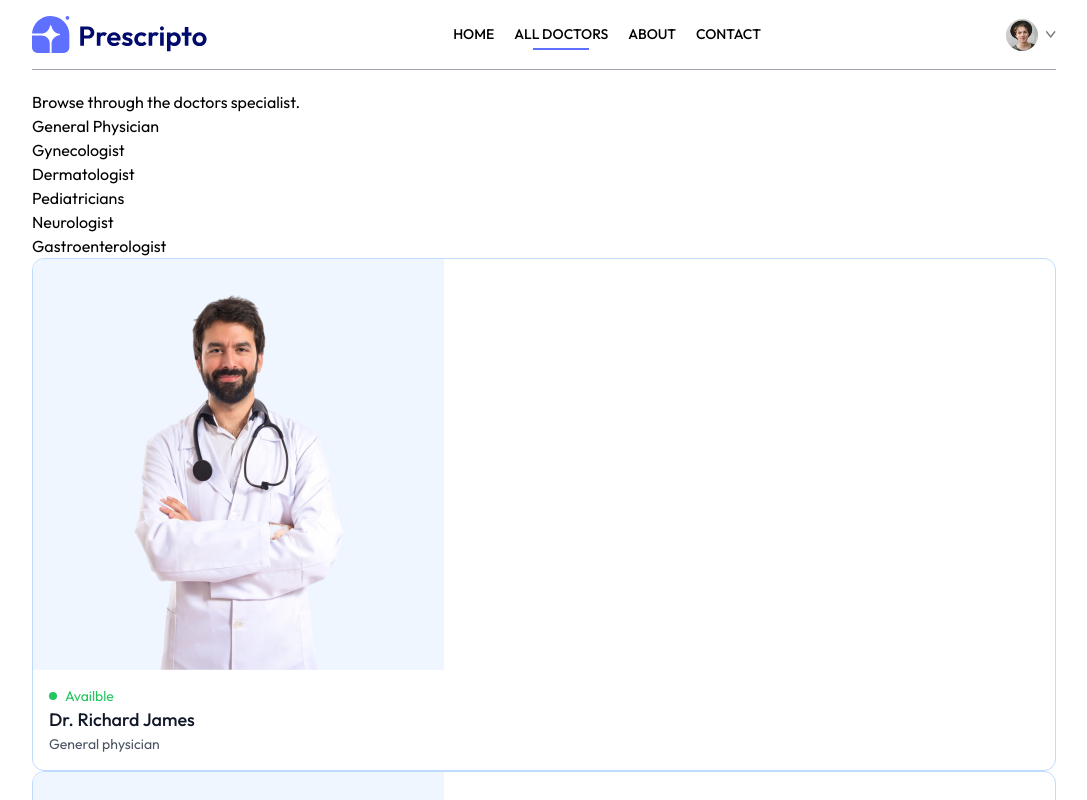
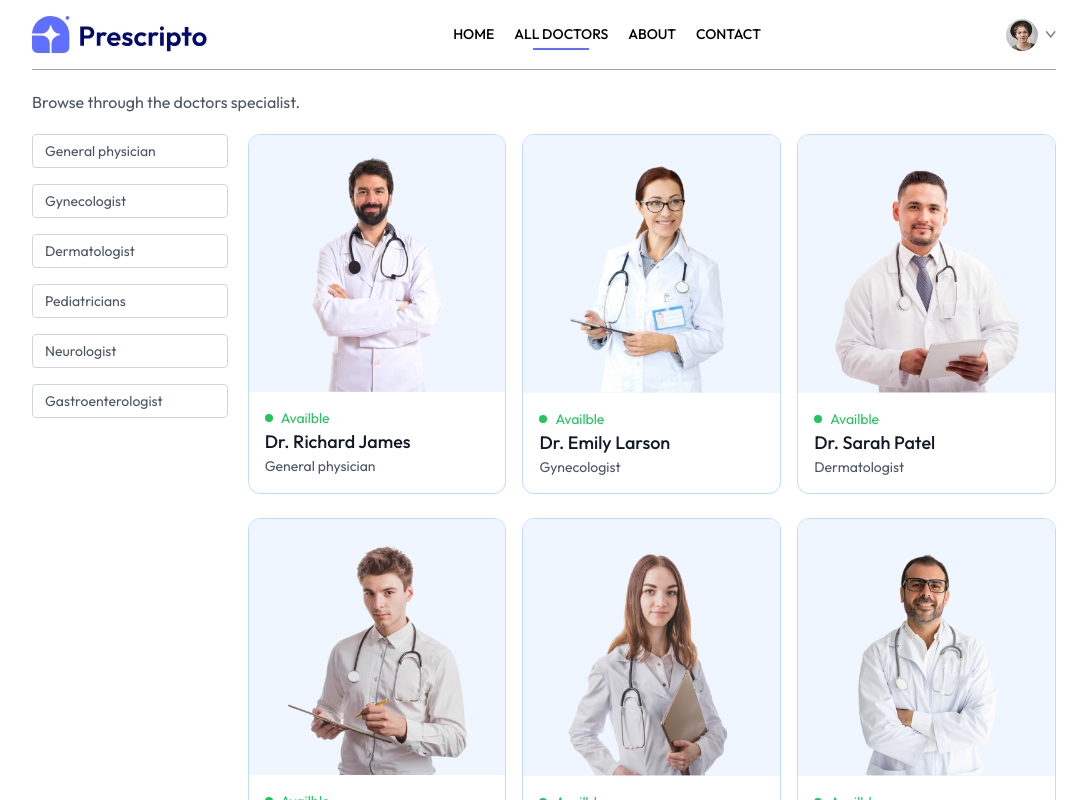
Before and after one commit to NavinduBinuwara/FinalProject-CL-BSCSD-28-03-Navindu-Binuwara, a React (Vite) app in the folder frontend/: page /doctors in a window 1280 px wide. Shown: the top 800 px of the page, without its empty margins (96-1183 px from the left). Built offline with nearby package versions, Linux system fonts and the light colour scheme.

Commit message:
All Doctors Filter Section styles Adding

```diff
--- a/frontend/src/pages/Doctors.jsx
+++ b/frontend/src/pages/Doctors.jsx
@@ -24,17 +24,17 @@
 
   return (
     <div>
-       <p>Browse through the doctors specialist.</p>
-       <div>
-          <div>
-             <p>General Physician</p>
-             <p>Gynecologist</p>
-             <p>Dermatologist</p>
-             <p>Pediatricians</p>
-             <p>Neurologist</p>
-             <p>Gastroenterologist</p>
+       <p className='text-gray-600'>Browse through the doctors specialist.</p>
+       <div className='flex flex-col sm:flex-row items-start gap-5 mt-5'>
+          <div className='flex flex-col gap-4 text-sm text-gray-600'>
+             <p onClick={()=> speciality === 'General physician' ? navigate('/doctors') : navigate('/doctors/General Physician')} className={`w-[94vw] sm:w-auto pl-3 py-1.5 pr-16 border border-gray-300 rounded transition-all cursor-pointer ${speciality === "General Physician" ? "bg-indigo-100 text-black" : "" }`}>General physician</p>
+             <p onClick={()=> speciality === 'Gynecologist' ? navigate('/doctors') : navigate('/doctors/Gynecologist')} className={`w-[94vw] sm:w-auto pl-3 py-1.5 pr-16 border border-gray-300 rounded transition-all cursor-pointer ${speciality === "Gynecologist" ? "bg-indigo-100 text-black" : "" }`}>Gynecologist</p>
+             <p onClick={()=> speciality === 'Dermatologist' ? navigate('/doctors') : navigate('/doctors/Dermatologist')} className={`w-[94vw] sm:w-auto pl-3 py-1.5 pr-16 border border-gray-300 rounded transition-all cursor-pointer ${speciality === "Dermatologist" ? "bg-indigo-100 text-black" : "" }`}>Dermatologist</p>
+             <p onClick={()=> speciality === 'Pediatricians' ? navigate('/doctors') : navigate('/doctors/Pediatricians')} className={`w-[94vw] sm:w-auto pl-3 py-1.5 pr-16 border border-gray-300 rounded transition-all cursor-pointer ${speciality === "Pediatricians" ? "bg-indigo-100 text-black" : "" }`}>Pediatricians</p>
+             <p onClick={()=> speciality === 'Neurologist' ? navigate('/doctors') : navigate('/doctors/Neurologist')} className={`w-[94vw] sm:w-auto pl-3 py-1.5 pr-16 border border-gray-300 rounded transition-all cursor-pointer ${speciality === "Neurologist" ? "bg-indigo-100 text-black" : "" }`}>Neurologist</p>
+             <p onClick={()=> speciality === 'Gastroenterologist' ? navigate('/doctors') : navigate('/doctors/Gastroenterologist')} className={`w-[94vw] sm:w-auto pl-3 py-1.5 pr-16 border border-gray-300 rounded transition-all cursor-pointer ${speciality === "Gastroenterologist" ? "bg-indigo-100 text-black" : "" }`}>Gastroenterologist</p>
           </div>
-          <div>
+          <div className='w-full grid grid-cols-auto gap-4 gap-y-6'>
             {
               filterDoc.map((item,index)=>(
                 <div onClick={()=>navigate(`/appoinment/${item._id}`)} className='border border-blue-200 rounded-xl overflow-hidden cursor-pointer hover:translate-y-[-10px] transition-all duration-500' key={index}>
```
